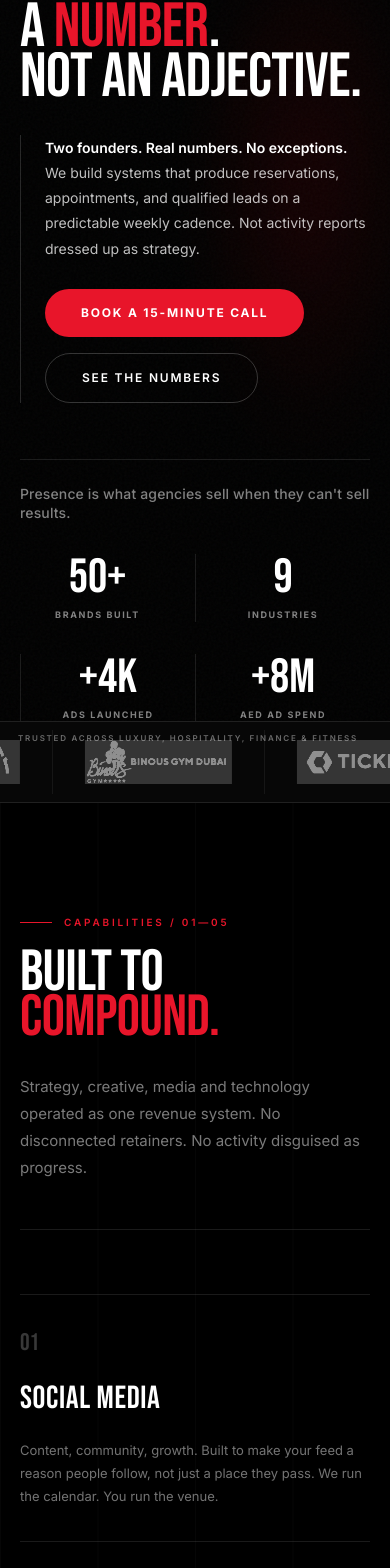
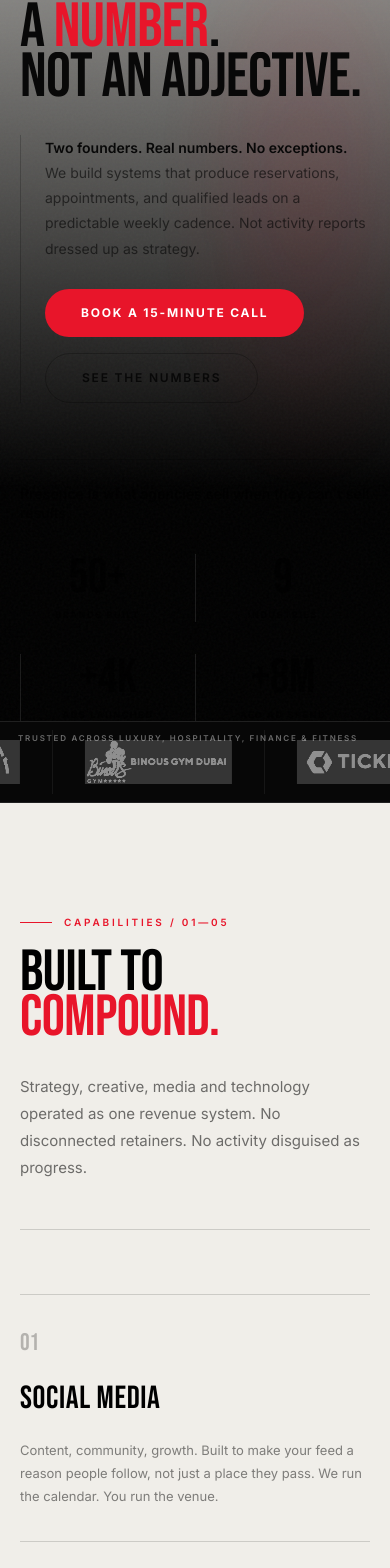
Before and after one commit to contactproscalemedia-1/website1, a Next.js app: page / in a window 390 px wide. Shown: the part 240-1808 px from the top of the page. Built offline with nearby package versions, Linux system fonts and the light colour scheme.

Commit message:
Establish independent editorial art direction

```diff
--- a/app/globals.css
+++ b/app/globals.css
@@ -249,6 +249,50 @@ body {
   background: linear-gradient(90deg, rgba(0,0,0,.9) 0%, rgba(0,0,0,.38) 60%, rgba(0,0,0,.15) 100%);
 }
 
+.hero-stage--editorial {
+  background: #f0eee9;
+  color: #080808;
+}
+.hero-stage--editorial::after {
+  background: linear-gradient(90deg, #f0eee9 0%, rgba(240,238,233,.98) 46%, rgba(240,238,233,.18) 69%, rgba(0,0,0,.08) 100%);
+}
+.hero-stage--editorial .hero-kicker,
+.hero-stage--editorial .hero-copy p,
+.hero-stage--editorial .hero-copy strong,
+.hero-stage--editorial > div > p {
+  color: rgba(8,8,8,.62);
+}
+.hero-stage--editorial .hero-copy strong { color: #080808; }
+.hero-stage--editorial .hero-copy .luxury-button:not(.luxury-button--solid) {
+  color: #080808;
+  border-color: rgba(0,0,0,.25);
+}
+.hero-stage--editorial .hero-copy .luxury-button:not(.luxury-button--solid):hover {
+  border-color: #080808;
+}
+.hero-stage--editorial > div[class*="border-t"] {
+  border-color: rgba(0,0,0,.14);
+}
+.hero-stage--editorial > div[class*="border-t"] p,
+.hero-stage--editorial > div[class*="border-t"] div {
+  color: rgba(0,0,0,.55);
+}
+.hero-stage--editorial > div[class*="border-t"] [class*="text-brand"] { color: #e8152a; }
+.hero-film-frame {
+  border: 1px solid rgba(0,0,0,.2);
+  box-shadow: 0 35px 100px rgba(0,0,0,.22);
+}
+.hero-film-frame::before {
+  content: "PROSCALE / MOTION STUDY 001";
+  position: absolute;
+  z-index: 10;
+  top: 18px;
+  left: 18px;
+  color: rgba(255,255,255,.58);
+  font-size: 8px;
+  letter-spacing: .22em;
+}
+
 .hero-light {
   position: absolute;
   top: 10%;
@@ -404,6 +448,9 @@ body {
   letter-spacing: -.02em;
   white-space: nowrap;
 }
+.position-red .position-watermark {
+  -webkit-text-stroke-color: rgba(0,0,0,.14);
+}
 .position-editorial > *:not(.position-watermark) { position: relative; z-index: 1; }
 .protocol-section {
   background:
--- a/components/sections/Approach.tsx
+++ b/components/sections/Approach.tsx
@@ -7,7 +7,7 @@ export function Approach() {
   const reduceMotion = useReducedMotion();
 
   return (
-    <section id="approach" className="protocol-section px-5 py-28 sm:px-8 sm:py-36 lg:px-14 lg:py-48">
+    <section id="approach" className="protocol-light bg-[#f0eee9] px-5 py-28 text-black sm:px-8 sm:py-36 lg:px-14 lg:py-48">
       <div className="grid gap-14 lg:grid-cols-[.72fr_1.28fr] lg:gap-24">
         <div className="lg:sticky lg:top-40 lg:h-fit">
           <div className="mb-5 flex items-center gap-3 text-[10px] font-semibold uppercase tracking-[0.28em] text-brand">
@@ -21,12 +21,12 @@ export function Approach() {
             <br />
             <span className="text-brand">PROTOCOL.</span>
           </h2>
-          <p className="mt-8 max-w-sm text-sm leading-[1.8] text-white/45">
+          <p className="mt-8 max-w-sm text-sm leading-[1.8] text-black/50">
             Four decisions. One direction. Every stage exists to remove ambiguity before capital is deployed.
           </p>
         </div>
 
-        <div className="border-t border-white/10">
+        <div className="border-t border-black/15">
           {protocolSteps.map((step, i) => (
             <motion.article
               key={step.num}
@@ -34,11 +34,11 @@ export function Approach() {
               whileInView={{ opacity: 1, y: 0 }}
               viewport={{ once: true, amount: 0.35 }}
               transition={{ duration: .7, delay: i * .06 }}
-              className="group grid gap-6 border-b border-white/10 py-10 sm:grid-cols-[70px_180px_1fr] sm:items-start lg:py-14"
+              className="group grid gap-6 border-b border-black/15 py-10 sm:grid-cols-[70px_180px_1fr] sm:items-start lg:py-14"
             >
               <span className="font-display text-2xl text-brand">{step.num}</span>
               <h3 className="font-display text-[38px] leading-none tracking-[0.04em]">{step.title}</h3>
-              <p className="text-sm leading-[1.85] text-white/48 transition-colors group-hover:text-white/72">{step.desc}</p>
+              <p className="text-sm leading-[1.85] text-black/50 transition-colors group-hover:text-black/80">{step.desc}</p>
             </motion.article>
           ))}
           <blockquote className="mt-14 border-l border-brand py-2 pl-7 font-display text-[clamp(28px,4vw,52px)] leading-[1.05]">
--- a/components/sections/Hero.tsx
+++ b/components/sections/Hero.tsx
@@ -4,7 +4,7 @@ import { heroStats } from "@/lib/data";
 
 export function Hero() {
   return (
-    <section className="hero-stage relative flex min-h-screen flex-col justify-center overflow-hidden px-5 pb-0 pt-[150px] sm:px-8 sm:pt-[170px] lg:px-14">
+    <section className="hero-stage hero-stage--editorial relative flex min-h-screen flex-col justify-center overflow-hidden px-5 pb-0 pt-[150px] sm:px-8 sm:pt-[170px] lg:px-14">
       <div className="site-grain" aria-hidden="true" />
       <div className="hero-light" aria-hidden="true" />
       <div
@@ -15,12 +15,10 @@ export function Hero() {
         }}
       />
       <div
-        className="pointer-events-none absolute inset-0 z-0 hidden overflow-hidden sm:block"
+        className="hero-film-frame pointer-events-none absolute bottom-[9%] right-[3.5%] top-[17%] z-0 hidden w-[43%] overflow-hidden sm:block"
         style={{
-          maskImage:
-            "linear-gradient(to right, transparent 0%, rgba(0,0,0,0.18) 36%, rgba(0,0,0,0.92) 72%, #000 100%)",
-          WebkitMaskImage:
-            "linear-gradient(to right, transparent 0%, rgba(0,0,0,0.18) 36%, rgba(0,0,0,0.92) 72%, #000 100%)",
+          maskImage: "none",
+          WebkitMaskImage: "none",
         }}
       >
         <video
@@ -51,7 +49,7 @@ export function Hero() {
         Dubai / Performance Atelier / Est. 2021
       </div>
 
-      <h1 className="hero-heading relative z-10 mb-8 max-w-full font-display text-[clamp(58px,16vw,96px)] leading-[0.8] tracking-[-0.01em] sm:mb-10 sm:max-w-[78%] sm:text-[clamp(82px,10.3vw,166px)]">
+      <h1 className="hero-heading relative z-10 mb-8 max-w-full font-display text-[clamp(58px,16vw,96px)] leading-[0.8] tracking-[-0.01em] sm:mb-10 sm:max-w-[61%] sm:text-[clamp(82px,9vw,146px)]">
         <span>SCALE IS</span>
         <br />
         <span>A <em className="not-italic text-brand">NUMBER</em>.</span>
@@ -59,7 +57,7 @@ export function Hero() {
         <span>NOT AN ADJECTIVE.</span>
       </h1>
 
-      <div className="relative z-10 ml-auto max-w-[540px] border-l border-white/15 pl-6 sm:mr-[3vw]">
+      <div className="hero-copy relative z-10 max-w-[470px] border-l border-black/20 pl-6">
         <p className="text-sm leading-[1.8] text-white/75">
           <strong className="font-semibold text-white">
             Two founders. Real numbers. No exceptions.
--- a/components/sections/Services.tsx
+++ b/components/sections/Services.tsx
@@ -3,8 +3,8 @@ import { ArrowRightIcon } from "@/components/icons";
 
 export function Services() {
   return (
-    <section id="services" className="editorial-section px-5 py-28 sm:px-8 sm:py-36 lg:px-14 lg:py-48">
-      <div className="mb-16 grid gap-8 border-b border-white/10 pb-12 lg:grid-cols-[1fr_1.1fr] lg:items-end">
+    <section id="services" className="services-light bg-[#f0eee9] px-5 py-28 text-black sm:px-8 sm:py-36 lg:px-14 lg:py-48">
+      <div className="mb-16 grid gap-8 border-b border-black/15 pb-12 lg:grid-cols-[1fr_1.1fr] lg:items-end">
         <div>
           <div className="mb-5 flex items-center gap-3 text-[10px] font-semibold uppercase tracking-[0.28em] text-brand">
             <span className="h-px w-8 bg-brand" />
@@ -16,28 +16,28 @@ export function Services() {
             <span className="text-brand">COMPOUND.</span>
           </h2>
         </div>
-        <p className="max-w-xl text-[15px] leading-[1.8] text-white/48 lg:justify-self-end">
+        <p className="max-w-xl text-[15px] leading-[1.8] text-black/55 lg:justify-self-end">
           Strategy, creative, media and technology operated as one revenue system. No disconnected
           retainers. No activity disguised as progress.
         </p>
       </div>
 
-      <div className="service-index border-t border-white/10">
+      <div className="service-index border-t border-black/15">
         {services.map((service) => (
           <article
             key={service.num}
-            className="service-row group grid gap-6 border-b border-white/10 py-8 transition-colors duration-500 sm:grid-cols-[80px_1fr] lg:grid-cols-[100px_minmax(260px,.8fr)_1.2fr_40px] lg:items-center lg:py-11"
+            className="service-row group grid gap-6 border-b border-black/15 py-8 transition-colors duration-500 sm:grid-cols-[80px_1fr] lg:grid-cols-[100px_minmax(260px,.8fr)_1.2fr_40px] lg:items-center lg:py-11"
           >
-            <span className="font-display text-2xl text-white/22 transition-colors duration-500 group-hover:text-brand">
+            <span className="font-display text-2xl text-black/25 transition-colors duration-500 group-hover:text-brand">
               {service.num}
             </span>
-            <h3 className="font-display text-[clamp(32px,4vw,58px)] leading-none tracking-[0.02em] text-white">
+            <h3 className="font-display text-[clamp(32px,4vw,58px)] leading-none tracking-[0.02em] text-black">
               {service.name}
             </h3>
-            <p className="max-w-2xl text-[13px] leading-[1.8] text-white/45 transition-colors duration-500 group-hover:text-white/65 sm:col-start-2 lg:col-start-auto">
+            <p className="max-w-2xl text-[13px] leading-[1.8] text-black/48 transition-colors duration-500 group-hover:text-black/75 sm:col-start-2 lg:col-start-auto">
               {service.desc}
             </p>
-            <span className="hidden h-10 w-10 items-center justify-center rounded-full border border-white/15 transition-all duration-500 group-hover:rotate-45 group-hover:border-brand group-hover:bg-brand lg:flex">
+            <span className="hidden h-10 w-10 items-center justify-center rounded-full border border-black/20 transition-all duration-500 group-hover:rotate-45 group-hover:border-brand group-hover:bg-brand group-hover:text-white lg:flex">
               <ArrowRightIcon className="h-4 w-4" />
             </span>
           </article>
@@ -46,10 +46,10 @@ export function Services() {
 
       <div className="mt-14 flex flex-col gap-6 border-l border-brand pl-6 sm:flex-row sm:items-center sm:justify-between">
         <div>
-          <p className="mb-2 text-[10px] font-semibold uppercase tracking-[0.24em] text-white/35">One accountable system</p>
+          <p className="mb-2 text-[10px] font-semibold uppercase tracking-[0.24em] text-black/40">One accountable system</p>
           <p className="font-display text-3xl tracking-[0.02em]">FIVE DISCIPLINES. ONE STANDARD.</p>
         </div>
-        <a href="#contact" className="luxury-button w-fit rounded-full border border-white/20 px-8 py-4 text-[10px] font-bold uppercase tracking-[0.2em]">
+        <a href="#contact" className="luxury-button w-fit rounded-full border border-black/25 px-8 py-4 text-[10px] font-bold uppercase tracking-[0.2em]">
           Discuss the mandate
         </a>
       </div>
```
Also changed, not shown: components/sections/Position.tsx (+12 -12 lines).
